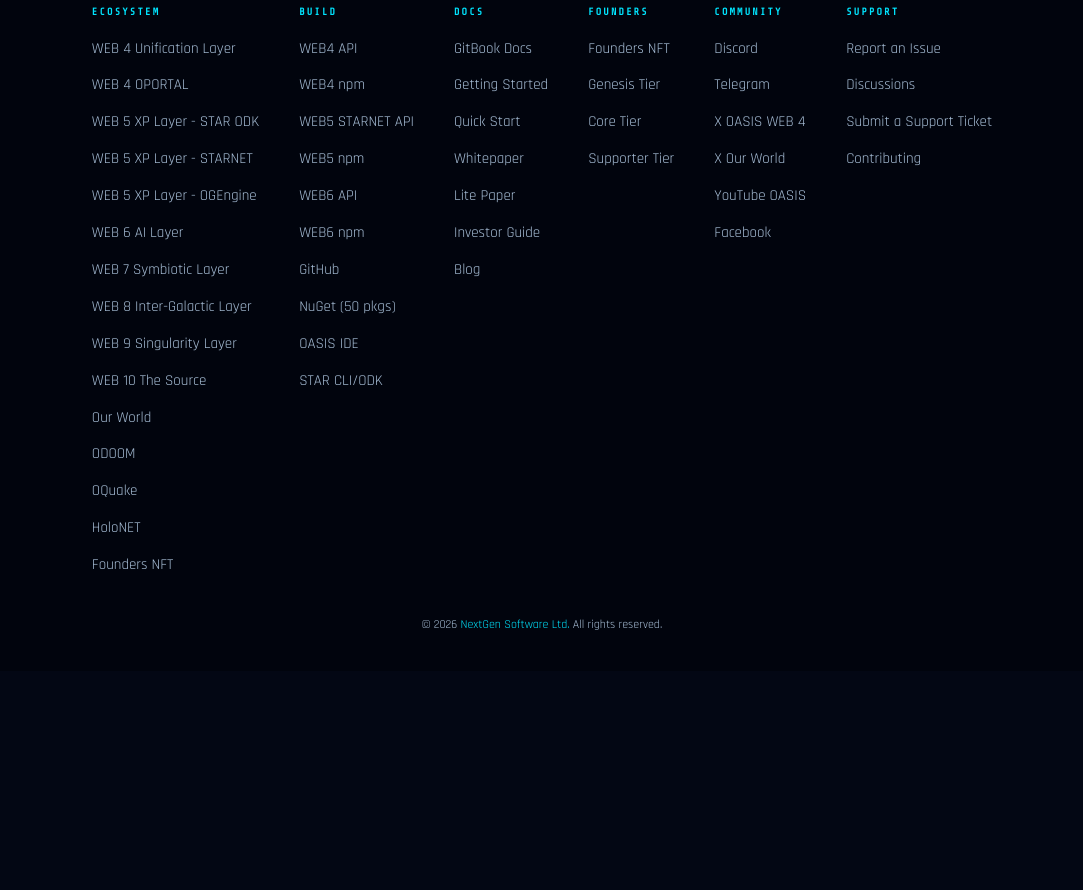
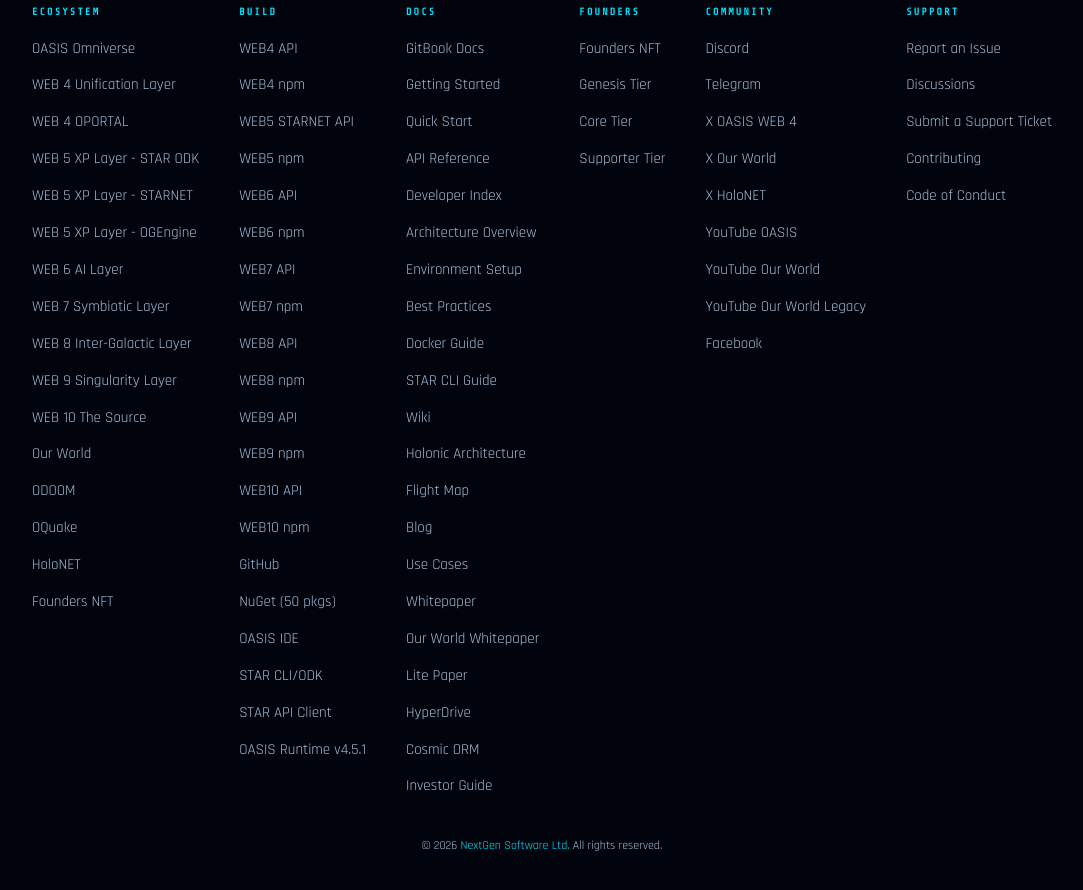
Before and after one commit to NextGenSoftwareUK/NFTFoundersLandingPage, a website: page learn.html in a window 1280 px wide. Shown: the part 10554-11444 px from the top of the page, without its empty margins (98-1181 px from the left). Before the commit the page ends 11225 px from the top, so only its background shows below. Drawn offline with nearby package versions, Linux system fonts and the light colour scheme.

Commit message:
Fix footer: full link set + OASIS Omniverse at top of ecosystem column

```diff
--- a/learn.html
+++ b/learn.html
@@ -973,6 +973,7 @@
     <div class="footer-col">
       <h4>ECOSYSTEM</h4>
       <ul>
+        <li><a href="https://oasisomniverse.one" target="_blank" rel="noopener">OASIS Omniverse</a></li>
         <li><a href="https://web4.oasisomniverse.one" target="_blank" rel="noopener">WEB 4 Unification Layer</a></li>
         <li><a href="https://oportal.oasisomniverse.one" target="_blank" rel="noopener">WEB 4 OPORTAL</a></li>
         <li><a href="https://star.oasisomniverse.one" target="_blank" rel="noopener">WEB 5 XP Layer - STAR ODK</a></li>
@@ -999,10 +1000,20 @@
         <li><a href="https://www.npmjs.com/package/@oasisomniverse/web5-api" target="_blank" rel="noopener">WEB5 npm</a></li>
         <li><a href="https://api.web6.oasisomniverse.one/swagger" target="_blank" rel="noopener">WEB6 API</a></li>
         <li><a href="https://www.npmjs.com/package/@oasisomniverse/web6-api" target="_blank" rel="noopener">WEB6 npm</a></li>
+        <li><a href="https://api.web7.oasisomniverse.one/swagger" target="_blank" rel="noopener">WEB7 API</a></li>
+        <li><a href="https://www.npmjs.com/package/@oasisomniverse/web7-api" target="_blank" rel="noopener">WEB7 npm</a></li>
+        <li><a href="https://api.web8.oasisomniverse.one/swagger" target="_blank" rel="noopener">WEB8 API</a></li>
+        <li><a href="https://www.npmjs.com/package/@oasisomniverse/web8-api" target="_blank" rel="noopener">WEB8 npm</a></li>
+        <li><a href="https://api.web9.oasisomniverse.one/swagger" target="_blank" rel="noopener">WEB9 API</a></li>
+        <li><a href="https://www.npmjs.com/package/@oasisomniverse/web9-api" target="_blank" rel="noopener">WEB9 npm</a></li>
+        <li><a href="https://api.web10.oasisomniverse.one/swagger" target="_blank" rel="noopener">WEB10 API</a></li>
+        <li><a href="https://www.npmjs.com/package/@oasisomniverse/web10-api" target="_blank" rel="noopener">WEB10 npm</a></li>
         <li><a href="https://github.com/NextGenSoftwareUK/OASIS" target="_blank" rel="noopener">GitHub</a></li>
         <li><a href="https://www.nuget.org/profiles/dellams" target="_blank" rel="noopener">NuGet (50 pkgs)</a></li>
         <li><a href="https://marketplace.visualstudio.com/items?itemName=NextGenSoftware.oasis-ide" target="_blank" rel="noopener">OASIS IDE</a></li>
         <li><a href="https://github.com/NextGenSoftwareUK/OASIS/releases/tag/STAR-ODK-Runtime-v3.5.0" target="_blank" rel="noopener">STAR CLI/ODK</a></li>
+        <li><a href="https://github.com/NextGenSoftwareUK/OASIS/releases/tag/STAR-API-CLIENT-v1.0.0" target="_blank" rel="noopener">STAR API Client</a></li>
+        <li><a href="https://github.com/NextGenSoftwareUK/OASIS/releases/tag/OASIS-Runtime-v4.5.1" target="_blank" rel="noopener">OASIS Runtime v4.5.1</a></li>
       </ul>
     </div>
     <div class="footer-col">
@@ -1011,10 +1022,24 @@
         <li><a href="https://oasis-web4.gitbook.io/oasis-web4-docs/" target="_blank" rel="noopener">GitBook Docs</a></li>
         <li><a href="https://github.com/NextGenSoftwareUK/OASIS/blob/master/Docs/Devs/GETTING_STARTED_INDEX.md" target="_blank" rel="noopener">Getting Started</a></li>
         <li><a href="https://github.com/NextGenSoftwareUK/OASIS/blob/master/Docs/Devs/OASIS_Quick_Start_Guide.md" target="_blank" rel="noopener">Quick Start</a></li>
+        <li><a href="https://github.com/NextGenSoftwareUK/OASIS/tree/master/Docs/Devs/API%20Documentation" target="_blank" rel="noopener">API Reference</a></li>
+        <li><a href="https://github.com/NextGenSoftwareUK/OASIS/blob/master/Docs/Devs/DEVELOPER_DOCUMENTATION_INDEX.md" target="_blank" rel="noopener">Developer Index</a></li>
+        <li><a href="https://github.com/NextGenSoftwareUK/OASIS/blob/master/Docs/Devs/OASIS_ARCHITECTURE_OVERVIEW.md" target="_blank" rel="noopener">Architecture Overview</a></li>
+        <li><a href="https://github.com/NextGenSoftwareUK/OASIS/blob/master/Docs/Devs/DEVELOPMENT_ENVIRONMENT_SETUP.md" target="_blank" rel="noopener">Environment Setup</a></li>
+        <li><a href="https://github.com/NextGenSoftwareUK/OASIS/blob/master/Docs/Devs/OASIS-BEST-PRACTICES.md" target="_blank" rel="noopener">Best Practices</a></li>
+        <li><a href="https://github.com/NextGenSoftwareUK/OASIS/blob/master/Docs/Devs/DOCKER_DEPLOYMENT_GUIDE.md" target="_blank" rel="noopener">Docker Guide</a></li>
+        <li><a href="https://github.com/NextGenSoftwareUK/OASIS/blob/master/Docs/Devs/STAR_CLI_Comprehensive_Guide.md" target="_blank" rel="noopener">STAR CLI Guide</a></li>
+        <li><a href="https://github.com/NextGenSoftwareUK/OASIS/blob/master/Docs/Devs/WIKI_DOCUMENTATION_INDEX.md" target="_blank" rel="noopener">Wiki</a></li>
+        <li><a href="https://www.oasisweb4.com/holonic-architecture" target="_blank" rel="noopener">Holonic Architecture</a></li>
+        <li><a href="https://oasisomniverse.one#flightmap" target="_blank" rel="noopener">Flight Map</a></li>
+        <li><a href="https://ourworld.oasisomniverse.one/blog" target="_blank" rel="noopener">Blog</a></li>
+        <li><a href="https://github.com/NextGenSoftwareUK/OASIS/blob/master/Docs/OASIS_TECHNOLOGY_SUMMARY_AND_USE_CASES.md" target="_blank" rel="noopener">Use Cases</a></li>
         <li><a href="https://github.com/NextGenSoftwareUK/OASIS/blob/master/Docs/THE_OASIS_COMPREHENSIVE_WHITEPAPER.md" target="_blank" rel="noopener">Whitepaper</a></li>
+        <li><a href="https://github.com/NextGenSoftwareUK/OASIS/blob/master/Docs/OUR_WORLD_WHITEPAPER.md" target="_blank" rel="noopener">Our World Whitepaper</a></li>
         <li><a href="https://github.com/NextGenSoftwareUK/OASIS/blob/master/Docs/OASIS_Lite_Paper.md" target="_blank" rel="noopener">Lite Paper</a></li>
+        <li><a href="https://github.com/NextGenSoftwareUK/OASIS/blob/master/Docs/OASIS_HYPERDRIVE_WHITEPAPER.md" target="_blank" rel="noopener">HyperDrive</a></li>
+        <li><a href="https://github.com/NextGenSoftwareUK/OASIS/blob/master/Docs/OASIS_COSMIC_ORM_WHITEPAPER.md" target="_blank" rel="noopener">Cosmic ORM</a></li>
         <li><a href="https://github.com/NextGenSoftwareUK/OASIS/blob/master/Docs/INVESTOR_EVALUATION_GUIDE.md" target="_blank" rel="noopener">Investor Guide</a></li>
-        <li><a href="https://ourworld.oasisomniverse.one/blog" target="_blank" rel="noopener">Blog</a></li>
       </ul>
     </div>
     <div class="footer-col">
@@ -1033,7 +1058,10 @@
         <li><a href="https://t.me/oasisweb4chat" target="_blank" rel="noopener">Telegram</a></li>
         <li><a href="https://x.com/OASISWEB4" target="_blank" rel="noopener">X OASIS WEB 4</a></li>
         <li><a href="https://x.com/OurWorldTheGame" target="_blank" rel="noopener">X Our World</a></li>
+        <li><a href="https://x.com/HoloNET_OASIS" target="_blank" rel="noopener">X HoloNET</a></li>
         <li><a href="https://www.youtube.com/@WEB4OASIS" target="_blank" rel="noopener">YouTube OASIS</a></li>
+        <li><a href="https://www.youtube.com/@ourworld-the-game" target="_blank" rel="noopener">YouTube Our World</a></li>
+        <li><a href="https://www.youtube.com/channel/UC0_O4RwdY3lq1m3-K-njUxA" target="_blank" rel="noopener">YouTube Our World Legacy</a></li>
         <li><a href="https://www.facebook.com/ourworldthegame" target="_blank" rel="noopener">Facebook</a></li>
       </ul>
     </div>
@@ -1044,6 +1072,7 @@
         <li><a href="https://github.com/NextGenSoftwareUK/OASIS/discussions" target="_blank" rel="noopener">Discussions</a></li>
         <li><a href="https://tally.so/r/WOZjNa" target="_blank" rel="noopener">Submit a Support Ticket</a></li>
         <li><a href="https://github.com/NextGenSoftwareUK/OASIS/blob/master/Docs/Devs/CONTRIBUTING.md" target="_blank" rel="noopener">Contributing</a></li>
+        <li><a href="https://github.com/NextGenSoftwareUK/OASIS/blob/master/Docs/Devs/CODE_OF_CONDUCT.md" target="_blank" rel="noopener">Code of Conduct</a></li>
       </ul>
     </div>
   </div>
```
